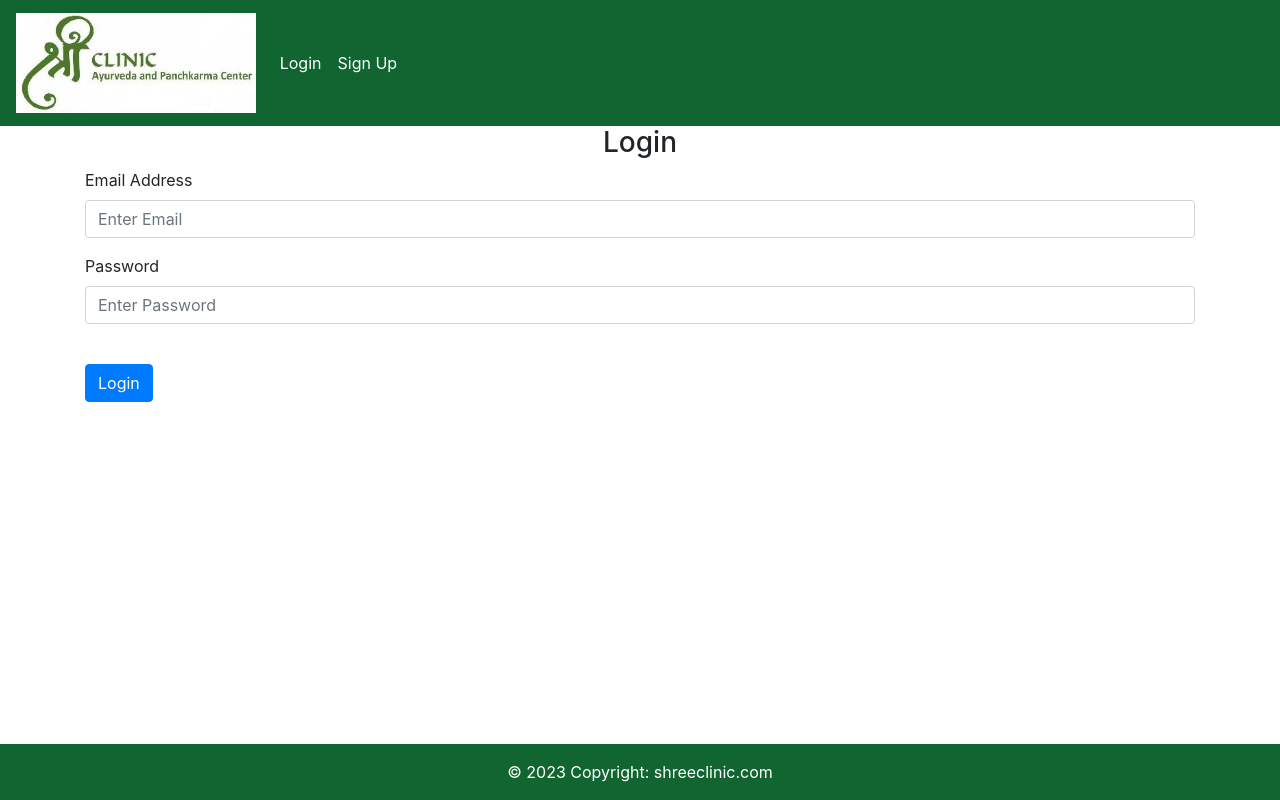
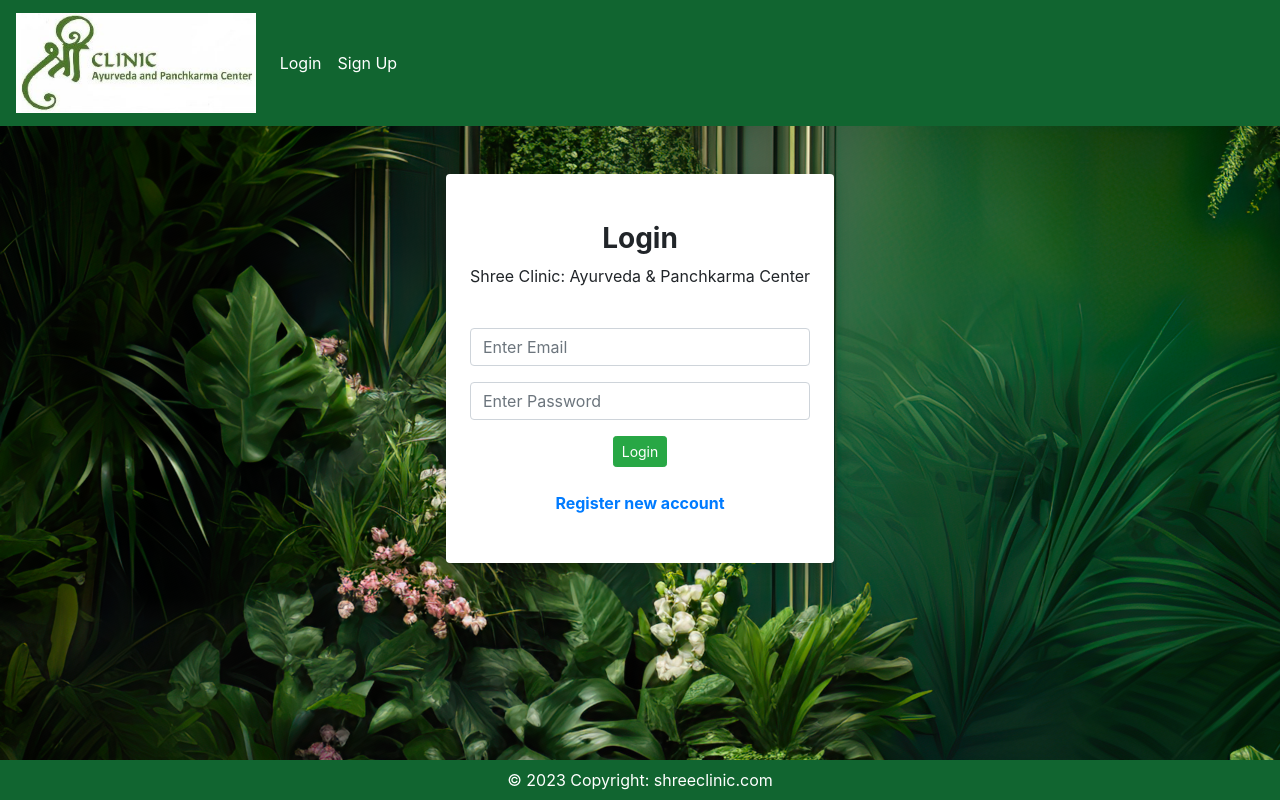
Before and after one commit to juileekharat/shree-clinic-python, a Flask app: page /login in a window 1280 px wide. Run offline with Flask 3, Linux system fonts and the light colour scheme; some libraries are stand-ins or nearby versions.

Commit message:
login form styled

```diff
--- a/website/auth.py
+++ b/website/auth.py
@@ -15,7 +15,7 @@ def login():
         user = User.query.filter_by(email=email).first()
         if user:
             if check_password_hash(user.password, password):
-                flash('Logged In successfully!', category='success')
+                #flash('Logged In successfully!', category='success')
                 login_user(user, remember=True)
                 return redirect(url_for('views.home'))
             else:
@@ -55,7 +55,7 @@ def sign_up():
             db.session.add(new_user)
             db.session.commit()
             login_user(new_user, remember=True)
-            flash('Account created!', category='success')
+            #flash('Account created!', category='success')
             return redirect(url_for('views.home'))
 
     return render_template("sign_up.html", user=current_user)
--- a/website/templates/base.html
+++ b/website/templates/base.html
@@ -16,6 +16,7 @@
         />
         <title>{% block title %}Home{% endblock %}</title>
     </head>
+    <body>
     <div class="d-flex flex-column min-vh-100">
 
         <nav class="navbar navbar-expand-lg navbar-light" style="background-color: #116530;">
@@ -87,7 +88,7 @@
         ></script>
         <div class="mt-auto">
             <footer class="text-center text-white" style="background-color: #116530;">
-                <div class="text-center p-3" style="background-color: #116530;">
+                <div class="text-center p-2" style="background-color: #116530;">
                 © 2023 Copyright:
                 <a class="text-white" href="https://shreeclinic.com/">shreeclinic.com</a>
                 </div>
--- a/website/templates/login.html
+++ b/website/templates/login.html
@@ -1,15 +1,36 @@
 {% extends "base.html" %} {% block title %}Login{% endblock %}{% block content %}
-<form method="POST">
-    <h3 align="center">Login</h3>
-    <div class="form-group">
-        <label for="email">Email Address</label>
-        <input type="email" class="form-control" id="email" name="email" placeholder="Enter Email"/>
+<body style="background-image: url('../static/images/bg2.png');">
+<div class="container">
+    <div class="row mt-5">
+        <div class="spContainer mx-auto">
+            <div class="card px-4 py-5 border-0 shadow">
+                <form method="POST">
+                    <div class="d-inline text-center mb-3">
+                        <h3 class="font-weight-bold" >Login</h3>
+                        <p>Shree Clinic: Ayurveda & Panchkarma Center</p>
+                    </div><br/>
+                    <div class="d-inline text-center mb-0">
+                        <div class="form-group mx-auto">
+                            <!-- <label for="email">Email Address</label> -->
+                            <input type="email" class="form-control" id="email" name="email" placeholder="Enter Email"/>
+                        </div>
+                    </div>
+                    <div class="d-inline text-center mb-3">
+                        <div class="form-group mx-auto">
+                            <!-- <label for="password">Password</label> -->
+                            <input type="password" class="form-control" id="password" name="password" placeholder="Enter Password"/>
+                        </div>
+                    </div>
+                    <div align="center">
+                        <button type="btn" class="btn btn-success btn-sm" align="center">Login</button>
+                    </div>
+                </form><br/>
+                <div class="form-group mx-auto mb-0">
+                    <a class="text-black font-weight-bold regStr" href="#">Register new account</a>
+                </div>
+            </div>
+        </div>
     </div>
-    <div class="form-group">
-        <label for="password">Password</label>
-        <input type="password" class="form-control" id="password" name="password" placeholder="Enter Password"/>
-    </div>
-    <br/>
-    <button type="btn" class="btn btn-primary">Login</button>
-</form>
+</div>
+</body>
 {% endblock %}
```
Also changed, not shown: ToDo.txt (added, +20 -0 lines), website/static/images/bg1.jpg (added), website/static/images/bg2.png (added), website/static/images/bg3.jpg (added).
